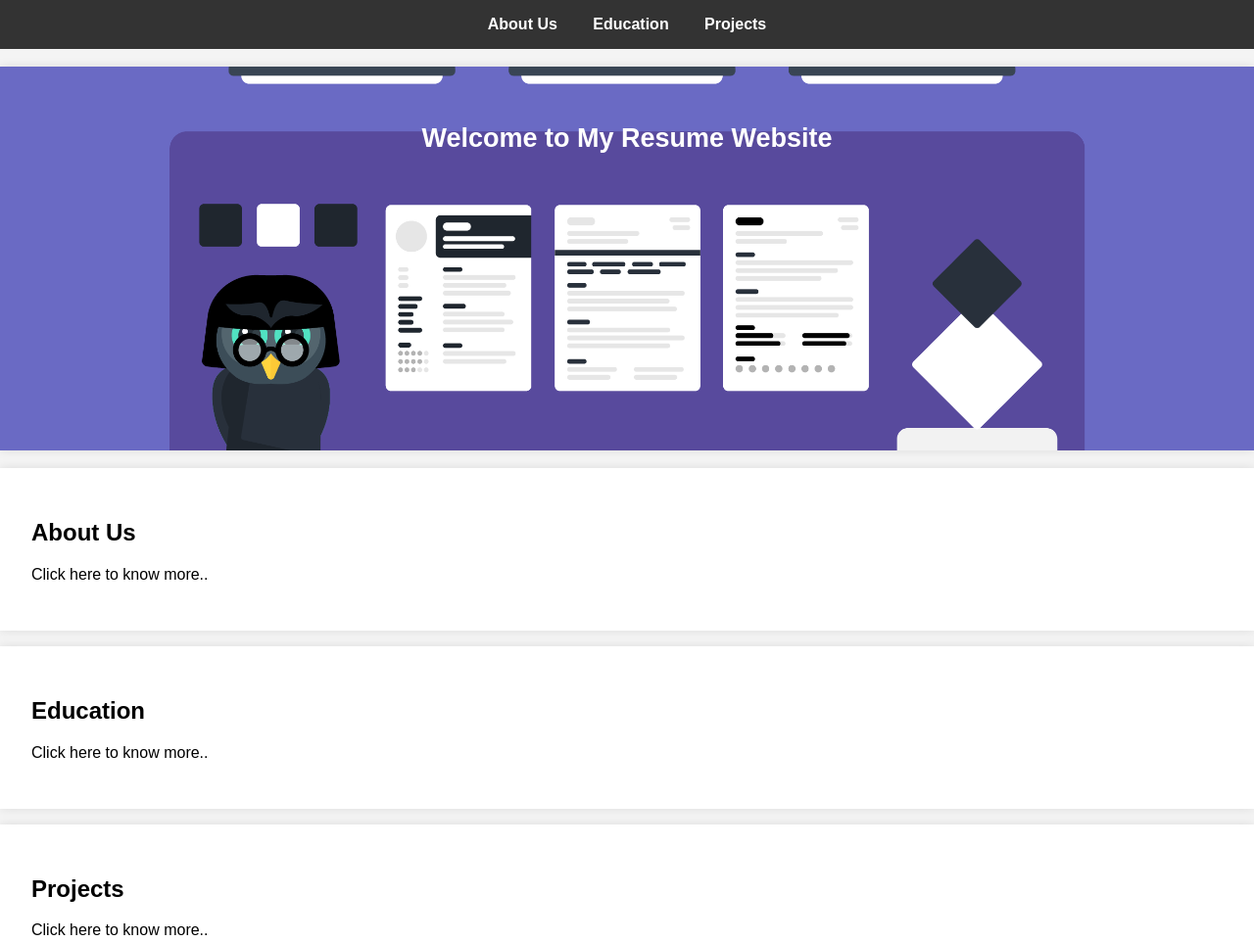
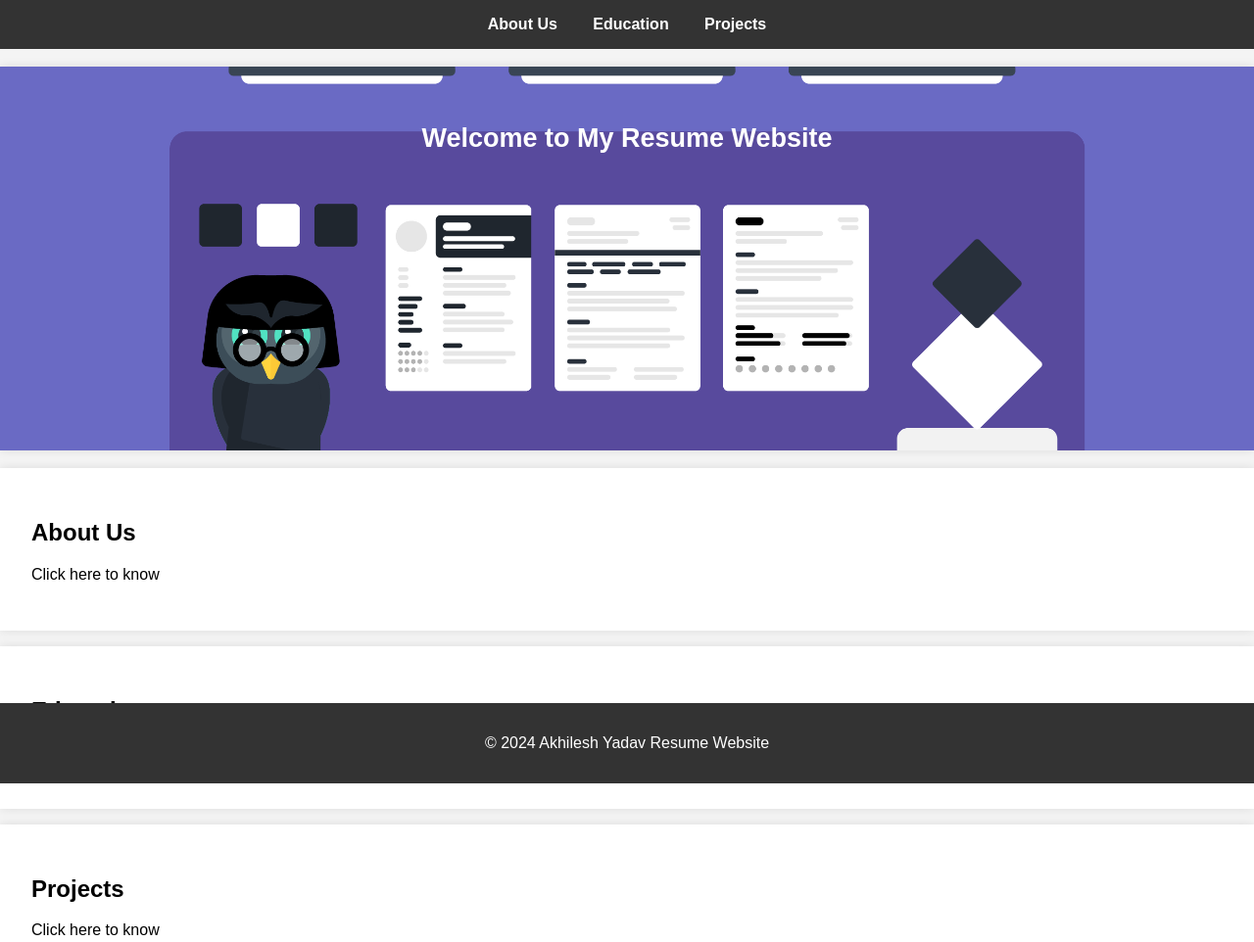
Before and after one commit to YaadavAkhilesh/college-project, a plain HTML site: page index.html in a window 1280 px wide. Shown: the top 962 px of the page at 98% size. Drawn offline with Linux system fonts and the light colour scheme.

Commit message:
CSS Changes

```diff
--- a/index.html
+++ b/index.html
@@ -26,7 +26,7 @@
 
     <section id="about">
         <h2>About Us</h2>
-        <p id="about1">Click here to know more..</p>
+        <p id="about1">Click here to know</p>
 
         <div id="about2">
             <img src="Akhilesh.jpg" />
@@ -69,7 +69,7 @@
 
     <section id="education">
         <h2>Education</h2>
-        <p id="education1">Click here to know more..</p>
+        <p id="education1">Click here to know</p>
 
         <div id="education2">
             <table id="edu_table" border="2px solid black;" cellspacing="0" cellpadding="5px">
@@ -111,7 +111,7 @@
 
     <section id="projects">
         <h2>Projects</h2>
-        <p id="project1">Click here to know more..</p>
+        <p id="project1">Click here to know</p>
 
         <div id="project2">
 
--- a/style.css
+++ b/style.css
@@ -60,11 +60,11 @@ footer {
     background-color: #333;
     color: white;
     text-align: center;
-    padding: 1.5em 0;
+    padding: 1em 0;
 
     position:sticky;
     width: 100%;
-    /* bottom: 0;  */
+    bottom: 0;
 }
 
 
```
